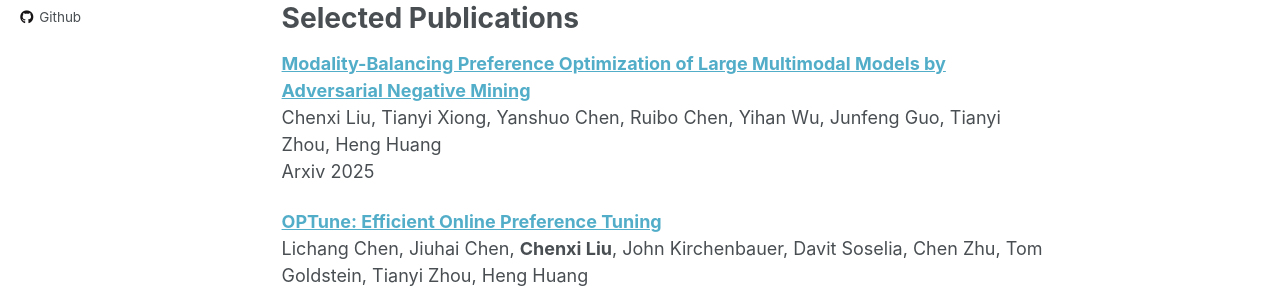
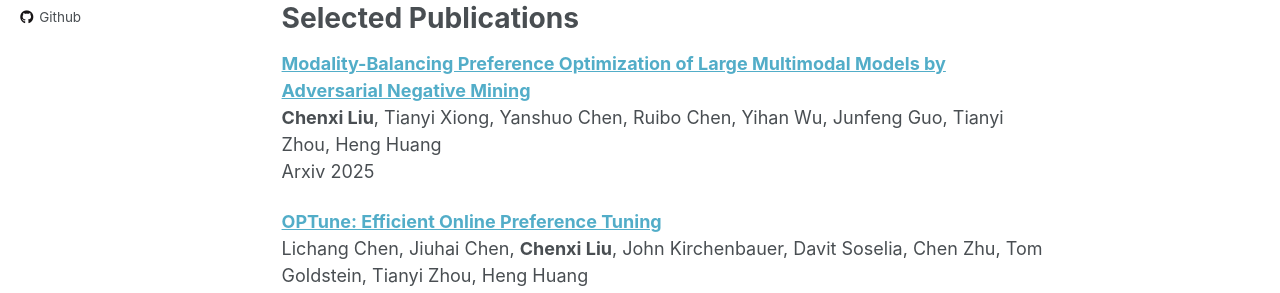
Before and after one commit to DawnLIU35/DawnLIU35.github.io, a Jekyll site: the page built from _pages/about.md, in a window 1280 px wide and 900 px high. Shown: the part 438-731 px from the top of the window. Built offline with Jekyll 4.4.1, drawn with Linux system fonts in a browser that asks for light colours.

```diff
--- a/_pages/about.md
+++ b/_pages/about.md
@@ -36,7 +36,7 @@ Research Interests
 Selected Publications
 ======
 [**Modality-Balancing Preference Optimization of Large Multimodal Models by Adversarial Negative Mining**](https://arxiv.org/pdf/2506.08022)
-Chenxi Liu, Tianyi Xiong, Yanshuo Chen, Ruibo Chen, Yihan Wu, Junfeng Guo, Tianyi Zhou, Heng Huang
+**Chenxi Liu**, Tianyi Xiong, Yanshuo Chen, Ruibo Chen, Yihan Wu, Junfeng Guo, Tianyi Zhou, Heng Huang
 Arxiv 2025
 
 [**OPTune: Efficient Online Preference Tuning**](https://arxiv.org/pdf/2406.07657)
```
